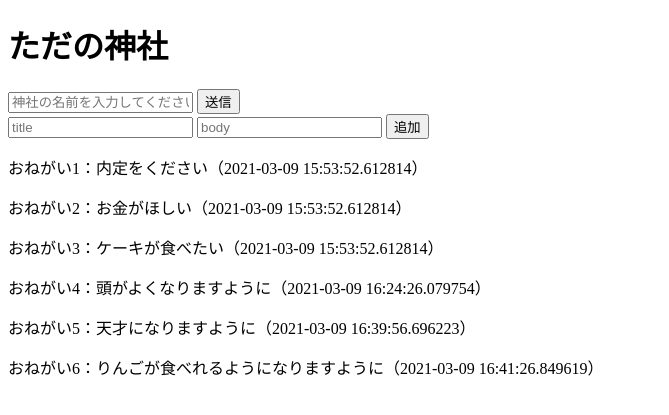
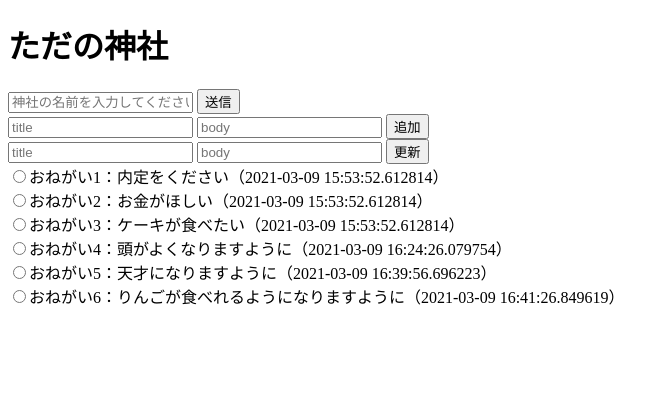
Before and after one commit to N-Naoto/flask_login, a Flask app: page / in a window 1280 px wide. Shown: the top 415 px of the page, without its empty margins (0-669 px from the left). Run offline with Flask 2, Linux system fonts and the light colour scheme.

Commit message:
データベースの中身をページで変更できるようになった

```diff
--- a/app/app.py
+++ b/app/app.py
@@ -28,5 +28,13 @@ def add():
     db_session.commit()
     return index()
 
+@app.route('/update',methods=['post'])
+def update():
+    content = OnegaiContent.query.filter_by(id=request.form['update']).first()
+    content.title = request.form['title']
+    content.body = request.form['body']
+    db_session.commit()
+    return index()
+
 if __name__ == '__main__':
     app.run()
--- a/app/templates/index.html
+++ b/app/templates/index.html
@@ -26,10 +26,16 @@
         <input type="submit" value="追加">
     </form>
 
+    <form action="/update" method="POST">
+        <input type="text" name="title" placeholder="title">
+        <input type="text" name="body" placeholder="body">
+        <input type="submit" value="更新">
+        {% for onegai in all_onegai %}
+        <div>
+            <input type="radio" name="update" value={{onegai.id}}>{{onegai.title}}：{{onegai.body}}（{{onegai.date}}）
+        </div>
+        {% endfor %}
+    </form>
 
-
-    {% for onegai in all_onegai %}
-    <p>{{onegai.title}}：{{onegai.body}}（{{onegai.date}}）</p>
-    {% endfor %}
 </body>
 </html>
```
Also changed, not shown: models/onegai.db.
